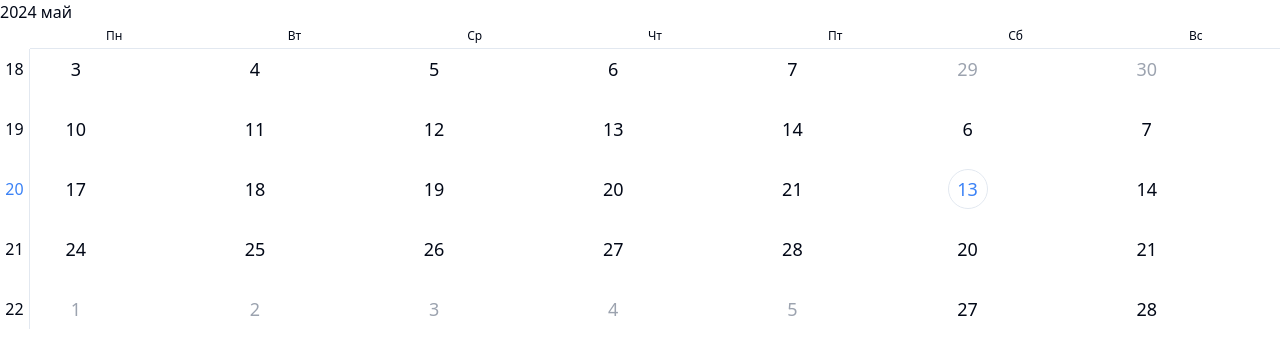
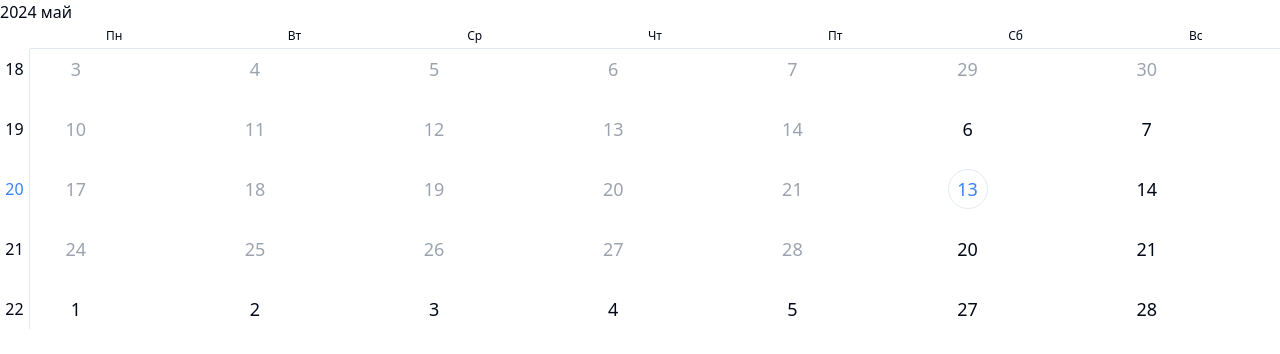
Before and after one commit to ilchenkovladislav/Nani_planner, a React (Vite) app: page / in a window 1280 px wide. Shown: the top 354 px of the page. Built offline with nearby package versions, Linux system fonts and the light colour scheme.

Commit message:
Fixed the date selection

```diff
--- a/src/components/CalendarCarousel/CalendarCarousel.tsx
+++ b/src/components/CalendarCarousel/CalendarCarousel.tsx
@@ -1,5 +1,6 @@
 import { useState, type PointerEvent } from "react";
 import { animated, useSpring } from "@react-spring/web";
+import { CarouselContext } from "./context";
 
 type CalendarCarouselProps = {
     children: React.ReactNode;
@@ -15,28 +16,27 @@ export function CalendarCarousel({
     onPrev,
 }: CalendarCarouselProps) {
     const [horizontalCalendar, horizontalCalendarApi] = useSpring(() => ({
-        from: { x: -CALENDAR_WIDTH },
+        x: -CALENDAR_WIDTH,
     }));
 
     const [pointerStart, setPointerStart] = useState({ x: 0, y: 0 });
-    const [lastPosition, setLastPosition] = useState({
-        x: -CALENDAR_WIDTH,
-    });
 
     const [allowedDirection, setAllowedDirection] = useState<
         "horizontal" | "vertical" | null
     >(null);
 
-    const next = () => {
+    const next = (cb: () => void) => {
         horizontalCalendarApi.start({
             to: {
                 x: -CALENDAR_WIDTH * 2,
             },
             onResolve: () => {
                 setTimeout(() => {
-                    onNext();
+                    cb();
+                }, 0);
+                setTimeout(() => {
                     centeringCarousel();
-                }, 0);
+                }, 1);
             },
         });
     };
@@ -46,25 +46,21 @@ export function CalendarCarousel({
             to: {
                 x: -CALENDAR_WIDTH,
             },
-            onResolve: () => {
-                setLastPosition((prev) => ({
-                    ...prev,
-                    x: -CALENDAR_WIDTH,
-                }));
-            },
         });
     };
 
-    const prev = () => {
+    const prev = (cb: () => void) => {
         horizontalCalendarApi.start({
             to: {
                 x: 0,
             },
             onResolve: () => {
                 setTimeout(() => {
-                    onPrev();
+                    cb();
+                }, 0);
+                setTimeout(() => {
                     centeringCarousel();
-                }, 0);
+                }, 1);
             },
         });
     };
@@ -73,11 +69,6 @@ export function CalendarCarousel({
         horizontalCalendarApi.set({
             x: -CALENDAR_WIDTH,
         });
-
-        setLastPosition((prev) => ({
-            ...prev,
-            x: -CALENDAR_WIDTH,
-        }));
     }
 
     const handleCarouselPointerDown = (e: PointerEvent<HTMLDivElement>) => {
@@ -101,7 +92,7 @@ export function CalendarCarousel({
             return;
         }
 
-        const deltaX = lastPosition.x + e.clientX - pointerStart.x;
+        const deltaX = -CALENDAR_WIDTH + e.clientX - pointerStart.x;
 
         horizontalCalendarApi.set({
             x: deltaX,
@@ -112,18 +103,18 @@ export function CalendarCarousel({
         if (allowedDirection === "vertical") return;
 
         const deltaX = e.clientX - pointerStart.x;
-        setLastPosition((prev) => ({ ...prev, x: horizontalCalendar.x.get() }));
 
         if (deltaX >= 100) {
-            prev();
+            prev(onPrev);
         } else if (deltaX <= -100) {
-            next();
+            next(onNext);
         } else {
             canceled();
         }
     };
 
     return (
+        <CarouselContext.Provider value={{ next, prev }}>
             <div
                 className="carousel-content-wrapper"
                 onPointerDown={handleCarouselPointerDown}
@@ -139,5 +130,6 @@ export function CalendarCarousel({
                     {children}
                 </animated.div>
             </div>
+        </CarouselContext.Provider>
     );
 }
--- /dev/null
+++ b/src/components/CalendarCarousel/context.tsx
@@ -0,0 +1,7 @@
+import { createContext } from "react";
+
+type CarouselContextProps = {
+    next: (cb: () => void) => void;
+    prev: (cb: () => void) => void;
+};
+export const CarouselContext = createContext<Partial<CarouselContextProps>>({});
--- /dev/null
+++ b/src/components/CalendarDay/CalendarDay.tsx
@@ -0,0 +1,65 @@
+import { cn } from "@/lib/utils";
+import { isToday, format, isSameDay, isSameMonth, addMonths } from "date-fns";
+import { useContext } from "react";
+import { CarouselContext } from "../CalendarCarousel/context";
+
+type CalendarDay = {
+    day: Date;
+    onDayClick: (day: Date) => void;
+    currentDate: Date;
+    isOpened: boolean;
+    setNextDates: () => void;
+    setPrevDates: () => void;
+};
+
+export function CalendarDay({
+    day,
+    onDayClick,
+    currentDate,
+    isOpened,
+    setNextDates,
+    setPrevDates,
+}: CalendarDay) {
+    const { next, prev } = useContext(CarouselContext);
+
+    function handleNext() {
+        setNextDates();
+        onDayClick(day);
+    }
+
+    function handlePrev() {
+        setPrevDates();
+        onDayClick(day);
+    }
+
+    function dayClickHandle(day: Date) {
+        if (isSameMonth(currentDate, day) || !isOpened) {
+            onDayClick(day);
+            return;
+        }
+
+        if (isSameMonth(addMonths(currentDate, 1), day)) {
+            if (!next) return;
+            next(handleNext);
+        } else {
+            if (!prev) return;
+            prev(handlePrev);
+        }
+    }
+
+    return (
+        <div
+            className={cn(
+                {
+                    "rounded-full border": isSameDay(day, currentDate),
+                    "text-blue-500": isToday(day),
+                    "text-gray-400": isOpened && !isSameMonth(currentDate, day),
+                },
+                "flex size-10 items-center justify-center justify-self-center text-lg",
+            )}
+            onClick={() => dayClickHandle(day)}
+        >
+            {format(day, "d")}
+        </div>
+    );
+}
--- a/src/components/MonthCalendar/MonthCalendar.tsx
+++ b/src/components/MonthCalendar/MonthCalendar.tsx
@@ -1,10 +1,6 @@
 import { useState, type PointerEvent } from "react";
 
 import {
-    isToday,
-    format,
-    isSameDay,
-    isSameMonth,
     subMonths,
     addMonths,
     subWeeks,
@@ -12,13 +8,13 @@ import {
     getWeekOfMonth,
 } from "date-fns";
 
-import cn from "classnames";
 import { getDaysInMonthWithISOWeeks, getWeekDates } from "@/lib/calendarUtils";
 import { DaysOfWeek } from "../DaysOfWeek/DaysOfWeek";
 import { animated, useSpring } from "@react-spring/web";
 import { Weeks } from "../Weeks/Weeks";
 import "./MonthCalendar.css";
 import { CalendarCarousel } from "../CalendarCarousel/CalendarCarousel";
+import { CalendarDay } from "../CalendarDay/CalendarDay";
 
 type MonthCalendarProps = {
     currentDate: Date;
@@ -227,10 +223,6 @@ export function MonthCalendar({
         }
     }
 
-    function dayClickHandle(day: Date) {
-        onUpdateCurrentDate(day);
-    }
-
     function handlePointerDown(e: PointerEvent<HTMLDivElement>) {
         setPointerStart({ x: e.clientX, y: e.clientY });
         setIsTransitioning(true);
@@ -301,33 +293,53 @@ export function MonthCalendar({
         setIsTransitioning(false);
     }
 
-    const next = () => {
+    const setNextDates = () => {
         if (isOpened) {
             setItems((prev) => {
-                onUpdateCurrentDate(prev[2]);
                 return [prev[1], prev[2], addMonths(prev[2], 1)];
             });
         } else {
             setItems((prev) => {
-                onUpdateCurrentDate(prev[2]);
                 return [prev[1], prev[2], addWeeks(prev[2], 1)];
             });
         }
     };
 
-    const prev = () => {
+    function handleNextSlide() {
+        setNextDates();
+
+        if (isOpened) {
+            onUpdateCurrentDate(addMonths(currentDate, 1));
+        } else {
+            onUpdateCurrentDate(addWeeks(currentDate, 1));
+        }
+    }
+
+    const setPrevDates = () => {
         if (isOpened) {
             setItems((prev) => {
-                onUpdateCurrentDate(prev[0]);
                 return [subMonths(prev[0], 1), prev[0], prev[1]];
             });
         } else {
             setItems((prev) => {
-                onUpdateCurrentDate(prev[0]);
                 return [subWeeks(prev[0], 1), prev[0], prev[1]];
             });
         }
     };
+
+    function handlePrevSlide() {
+        setPrevDates();
+
+        if (isOpened) {
+            onUpdateCurrentDate(subMonths(currentDate, 1));
+        } else {
+            onUpdateCurrentDate(subWeeks(currentDate, 1));
+        }
+    }
+
+    function handleDayClick(day: Date) {
+        onUpdateCurrentDate(day);
+    }
 
     return (
         <div
@@ -359,31 +371,25 @@ export function MonthCalendar({
                         }
                         currentDate={currentDate}
                     />
-                    <CalendarCarousel onNext={next} onPrev={prev}>
+                    <CalendarCarousel
+                        onNext={handleNextSlide}
+                        onPrev={handlePrevSlide}
+                    >
                         {items.map((item, index) => (
                             <div
                                 key={index}
                                 className="grid grid-cols-7 gap-x-1 gap-y-5"
                             >
                                 {datesInMonth(item).map((day) => (
-                                    <div
-                                        className={cn(
-                                            {
-                                                "rounded-full border":
-                                                    isSameDay(day, currentDate),
-                                                "text-blue-500": isToday(day),
-                                                "text-gray-400": !isSameMonth(
-                                                    item,
-                                                    day,
-                                                ),
-                                            },
-                                            "flex size-10 items-center justify-center justify-self-center text-lg",
-                                        )}
+                                    <CalendarDay
                                         key={day.toString()}
-                                        onClick={() => dayClickHandle(day)}
-                                    >
-                                        {format(day, "d")}
-                                    </div>
+                                        isOpened={isOpened}
+                                        onDayClick={handleDayClick}
+                                        day={day}
+                                        currentDate={currentDate}
+                                        setPrevDates={setPrevDates}
+                                        setNextDates={setNextDates}
+                                    />
                                 ))}
                             </div>
                         ))}
```
Lines whose indentation alone changed are shown as unchanged.
